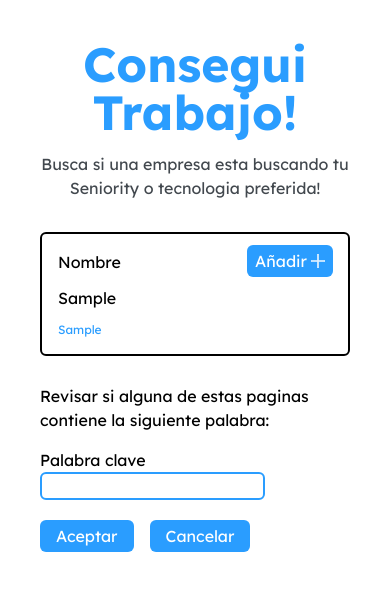
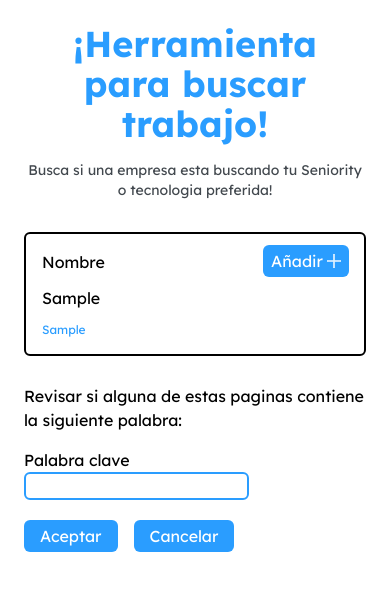
Before and after one commit to Facug03/buscar-trabajo, a React (Vite) app in the folder front/: page / in a window 390 px wide. Both pictures are taken after typing "Sample", "Sample" into the empty fields and a click on the button "Añadir". Shown: the top 590 px of the page. Built offline with nearby package versions, Linux system fonts and the light colour scheme.

Commit message:
responsive

```diff
--- a/front/src/App.tsx
+++ b/front/src/App.tsx
@@ -83,12 +83,12 @@ function App() {
   }
 
   return (
-    <div className='p-16 max-ph:p-10'>
+    <div className='p-16 max-ph:p-10 max-[435px]:p-6'>
       <header>
-        <h1 className='text-5xl mb-4 text-primary text-center font-lexendBold'>
-          Consegui Trabajo!
+        <h1 className='text-5xl mb-4 text-primary text-center font-lexendBold max-[435px]:text-4xl'>
+          ¡Herramienta para buscar trabajo!
         </h1>
-        <p className='mb-8 text-gray-t text-center text-base'>
+        <p className='mb-8 text-gray-t text-center text-base max-[435px]:text-sm'>
           Busca si una empresa esta buscando tu Seniority o tecnologia
           preferida!
         </p>
--- a/front/src/components/CheckWord.tsx
+++ b/front/src/components/CheckWord.tsx
@@ -104,16 +104,16 @@ export default function CheckWord({
             </div>
           ) : (
             <div>
-              <div className='relative inline'>
+              <div className='relative inline max-[435px]:block'>
                 <label className='mr-2'>Palabra clave</label>
                 <input
-                  className='border-primary px-2 mr-2 border-2 rounded-md outline-none'
+                  className='border-primary px-2 mr-2 border-2 rounded-md outline-none max-[435px]:block'
                   name='word'
                   value={word}
                   onChange={handleChange}
                 />
-                {word.length ? null : (
-                  <p className='absolute top-[25px] left-[115px] text-xs text-red-500'>
+                {!word.length && (
+                  <p className='absolute top-[25px] left-[115px] text-xs text-red-500 max-[435px]:top-[52px] max-[435px]:left-[1px]'>
                     {error}
                   </p>
                 )}
--- a/front/src/components/InfoCard.tsx
+++ b/front/src/components/InfoCard.tsx
@@ -37,7 +37,7 @@ export default function InfoCard({
   return (
     <>
       {modal && (
-        <div className='w-screen h-screen fixed top-0 left-0 bg-black/50 flex items-center justify-center'>
+        <div className='w-screen h-screen fixed top-0 left-0 bg-black/50 flex items-center justify-center z-50'>
           <div className='w-80 bg-white relative border-2 border-black p-5 rounded-md'>
             <button onClick={onClose} className='absolute top-0 right-[6px]'>
               X
```
